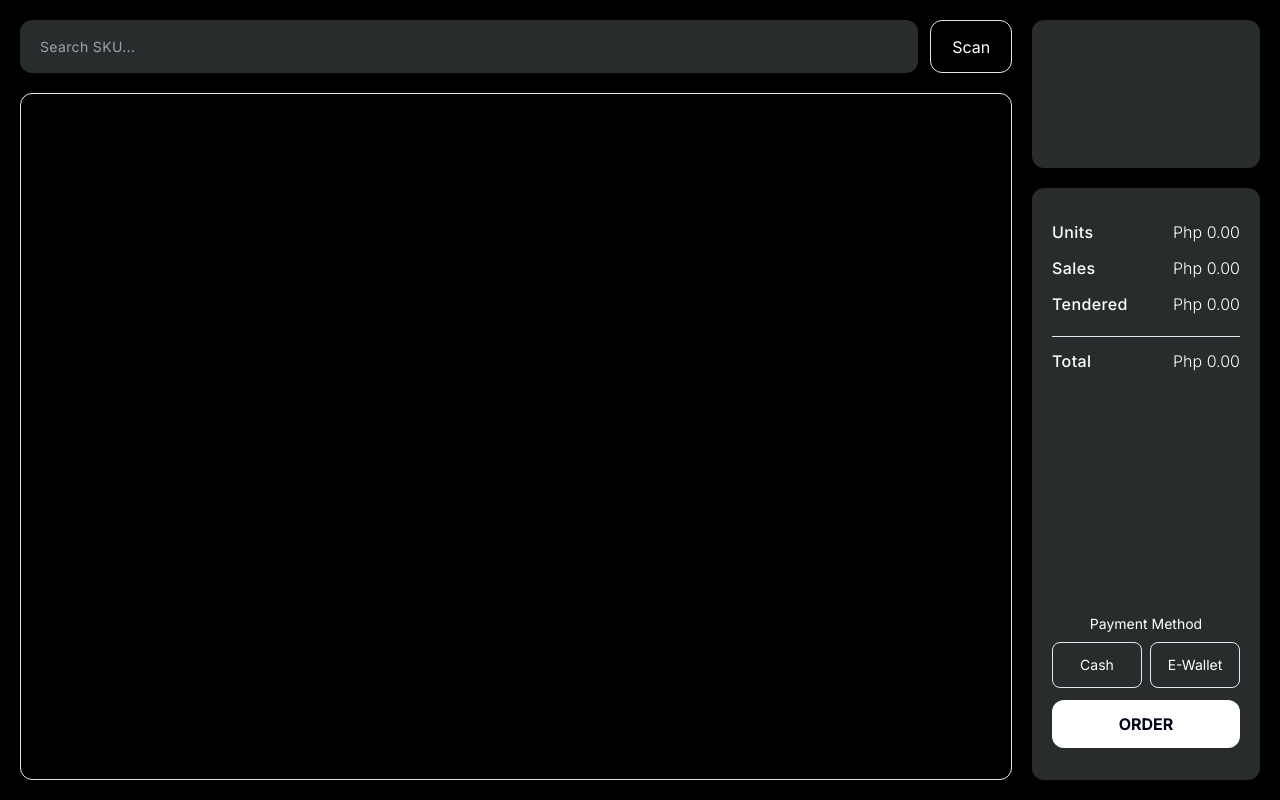
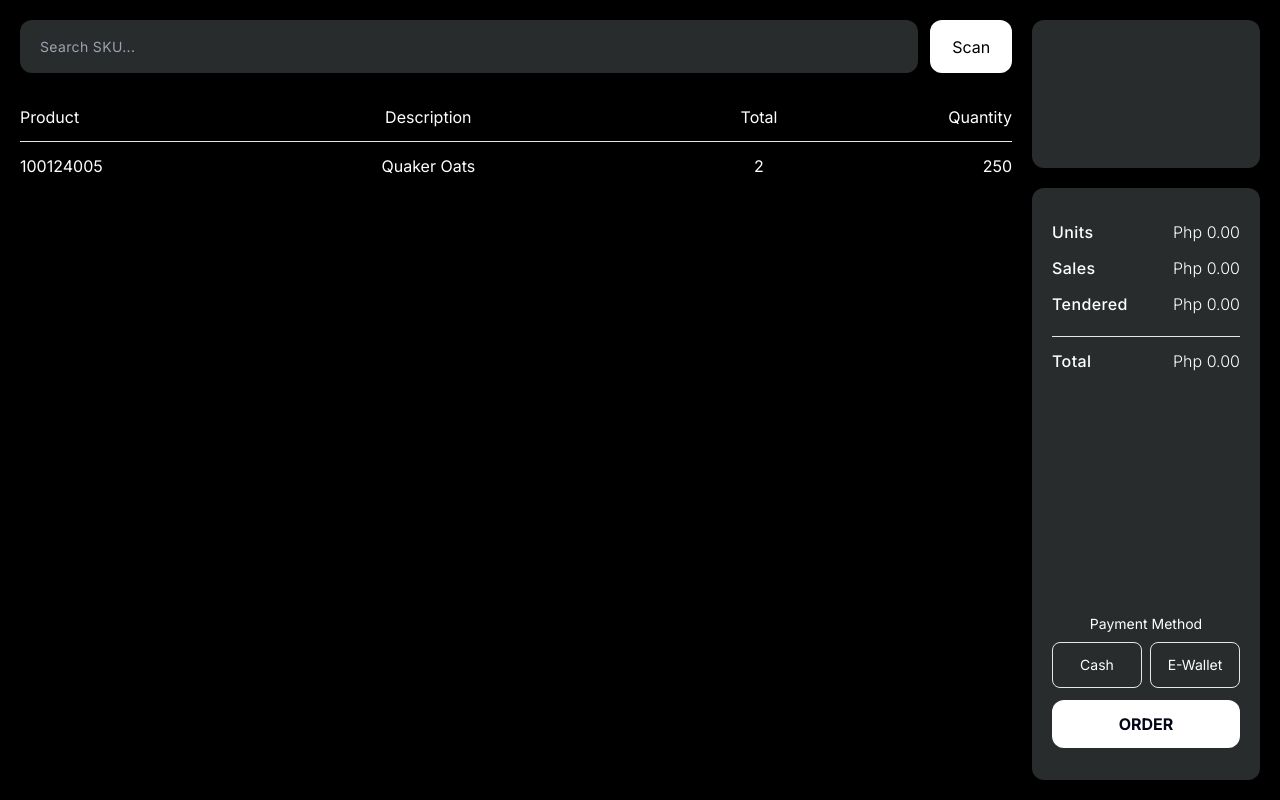
Before and after one commit to aidrecabrera/prosper-pos, a Next.js app: page / in a window 1280 px wide. Built offline with nearby package versions, Linux system fonts and the light colour scheme.

Commit message:
update dashboard.tsx

```diff
--- a/src/app/components/dashboard.tsx
+++ b/src/app/components/dashboard.tsx
@@ -1,3 +1,5 @@
+import ItemListComponent from "./itemlist";
+import ItemListHeaderComponent from "./itemlistheader";
 export default function Dashboard() {
   return (
     <>
@@ -5,15 +7,24 @@ export default function Dashboard() {
         <form className="w-11/12 ">
           <input
             type="text"
-            className="rounded-xl w-full h-full text-gray tracking-wide text-sm p-5 bg-[#282C2C]"
+            className="appearance-none outline-none rounded-xl w-full h-full text-gray tracking-wide text-sm p-5 bg-[#282C2C]"
             placeholder="Search SKU..."
           />
         </form>
-        <div className="w-1/12 rounded-xl items-center text-center border flex justify-center">
-          <h1>Scan</h1>
-        </div>
+        <button className="bg-white text-black w-1/12 rounded-xl items-center text-center flex justify-center">
+          Scan
+        </button>
       </div>
-      <div className="h-[93%] border rounded-xl"></div>
+      {/* Dashboard Area */}
+      <div className="h-[93%]">
+        <ItemListHeaderComponent />
+        <ItemListComponent
+          product={"100124005"}
+          description={"Quaker Oats"}
+          quantity={2}
+          price={250}
+        />
+      </div>
     </>
   );
 }
--- /dev/null
+++ b/src/app/components/itemlist.tsx
@@ -0,0 +1,24 @@
+interface ItemListProps {
+  product: string;
+  description: string;
+  quantity: number;
+  price: number;
+}
+
+export default function ItemList({
+  product,
+  description,
+  quantity,
+  price,
+}: ItemListProps) {
+  return (
+    <>
+      <div className="flex flex-row gap-5 pt-3 pb-3 grow">
+        <div className="text-left w-2/12">{product}</div>
+        <div className="text-center w-6/12">{description}</div>
+        <div className="text-center w-2/12">{quantity}</div>
+        <div className="text-right w-2/12">{price}</div>
+      </div>
+    </>
+  );
+}
--- /dev/null
+++ b/src/app/components/itemlistheader.tsx
@@ -0,0 +1,12 @@
+export default function ItemListHeader() {
+  return (
+    <>
+      <div className="flex flex-row gap-5 grow pt-3 pb-3 border-b">
+        <div className="text-left w-2/12">Product</div>
+        <div className="text-center w-6/12">Description</div>
+        <div className="text-center w-2/12">Total</div>
+        <div className="text-right w-2/12">Quantity</div>
+      </div>
+    </>
+  );
+}
```
